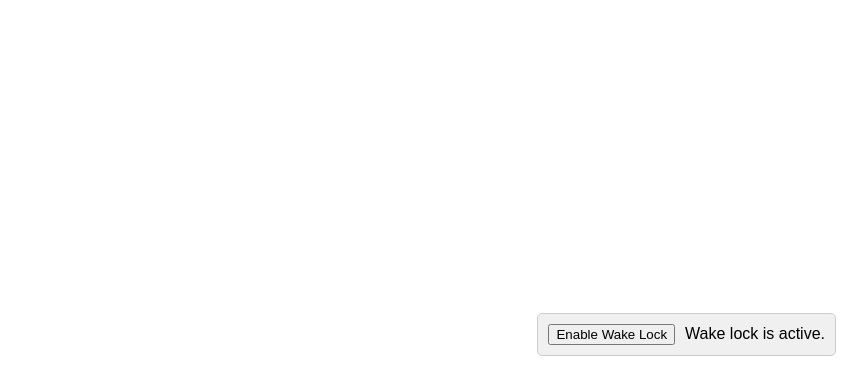
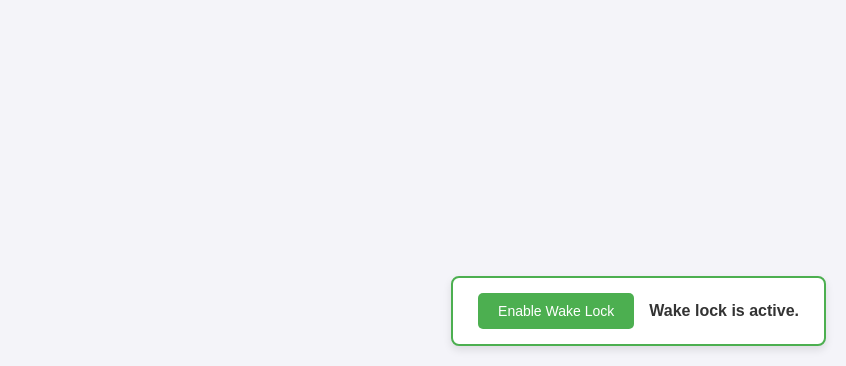
Before and after one commit to usernameman12/KeepAwake., a plain HTML site: page index.html in a window 1280 px wide. Shown: the part 434-800 px from the top of the page, without its empty margins (434-1280 px from the left). Drawn offline with Linux system fonts and the light colour scheme.

Commit message:
Update index.html
stileize

```diff
--- a/index.html
+++ b/index.html
@@ -3,14 +3,82 @@
 <head>
     <meta charset="UTF-8">
     <meta name="viewport" content="width=device-width, initial-scale=1.0">
-    <title>Wake Lock Example</title>
+    <title>Wake Lock</title>
     <style>
         body {
-            font-family: Arial, sans-serif;
+            font-family: 'Arial', sans-serif;
+            margin: 0;
+            padding: 0;
+            background-color: #f4f4f9;
+            display: flex;
+            justify-content: center;
+            align-items: center;
+            height: 100vh;
+            color: #333;
+        }
+
+        h1 {
+            text-align: center;
+            color: #4CAF50;
+        }
+
+        #container {
+            position: fixed;
+            bottom: 20px;
+            right: 20px;
+            padding: 15px 25px;
+            background-color: #ffffff;
+            border: 2px solid #4CAF50;
+            border-radius: 8px;
+            box-shadow: 0 4px 8px rgba(0, 0, 0, 0.1);
+            display: flex;
+            align-items: center;
+            font-size: 16px;
+        }
+
+        button {
+            padding: 10px 20px;
+            background-color: #4CAF50;
+            color: white;
+            border: none;
+            border-radius: 5px;
+            cursor: pointer;
+            font-size: 14px;
+            transition: background-color 0.3s ease;
+        }
+
+        button:hover {
+            background-color: #45a049;
+        }
+
+        #wakeLockStatus {
+            margin-left: 15px;
+            font-weight: bold;
+            color: #333;
+        }
+
+        /* Responsive design for smaller screens */
+        @media (max-width: 600px) {
+            #container {
+                padding: 10px 15px;
+                font-size: 14px;
+            }
+
+            button {
+                padding: 8px 15px;
+                font-size: 12px;
+            }
         }
     </style>
 </head>
 <body>
+    <h1>Wake Lock Example</h1>
+
+    <div id="container">
+        <button id="toggleButton">Enable Wake Lock</button>
+        <span id="wakeLockStatus">Wake lock is inactive.</span>
+    </div>
+
     <script>
         let wakeLock = null;
         let isWakeLockActive = false;
@@ -20,11 +88,6 @@
                 wakeLock = await navigator.wakeLock.request("screen");
                 isWakeLockActive = true;
                 updateStatus("Wake lock is active.");
-
-                wakeLock.addEventListener("release", () => {
-                    isWakeLockActive = false;
-                    updateStatus("Wake lock was released.");
-                });
             } catch (err) {
                 console.error("Failed to acquire wake lock:", err);
                 updateStatus("Failed to acquire wake lock.");
@@ -58,22 +121,7 @@
         document.addEventListener("visibilitychange", handleVisibilityChange);
 
         document.addEventListener("DOMContentLoaded", () => {
-            const container = document.createElement("div");
-            container.style.position = "fixed";
-            container.style.bottom = "10px";
-            container.style.right = "10px";
-            container.style.padding = "10px";
-            container.style.backgroundColor = "#f0f0f0";
-            container.style.border = "1px solid #ccc";
-            container.style.borderRadius = "5px";
-
-            const toggleButton = document.createElement("button");
-            toggleButton.textContent = "Enable Wake Lock";
-            toggleButton.style.marginRight = "10px";
-
-            const statusElement = document.createElement("span");
-            statusElement.id = "wakeLockStatus";
-            statusElement.textContent = "Wake lock is inactive.";
+            const toggleButton = document.getElementById("toggleButton");
 
             toggleButton.addEventListener("click", () => {
                 if (isWakeLockActive) {
@@ -85,10 +133,7 @@
                 }
             });
 
-            container.appendChild(toggleButton);
-            container.appendChild(statusElement);
-            document.body.appendChild(container);
-
+            // Optionally, request wake lock on page load
             requestWakeLock();
         });
 
```
